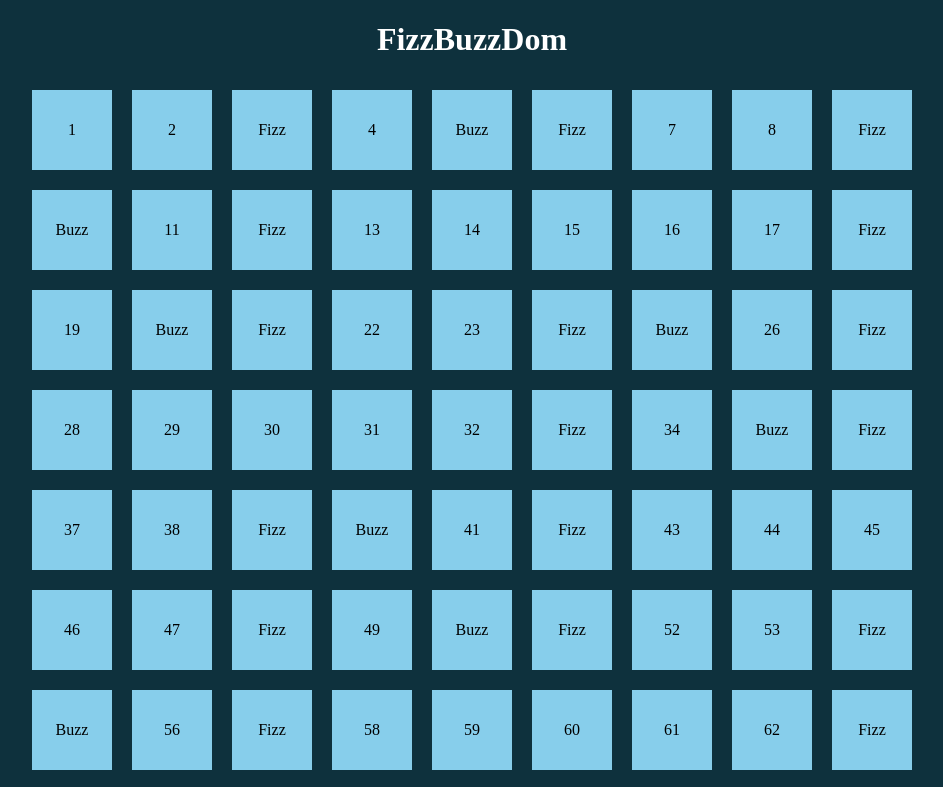
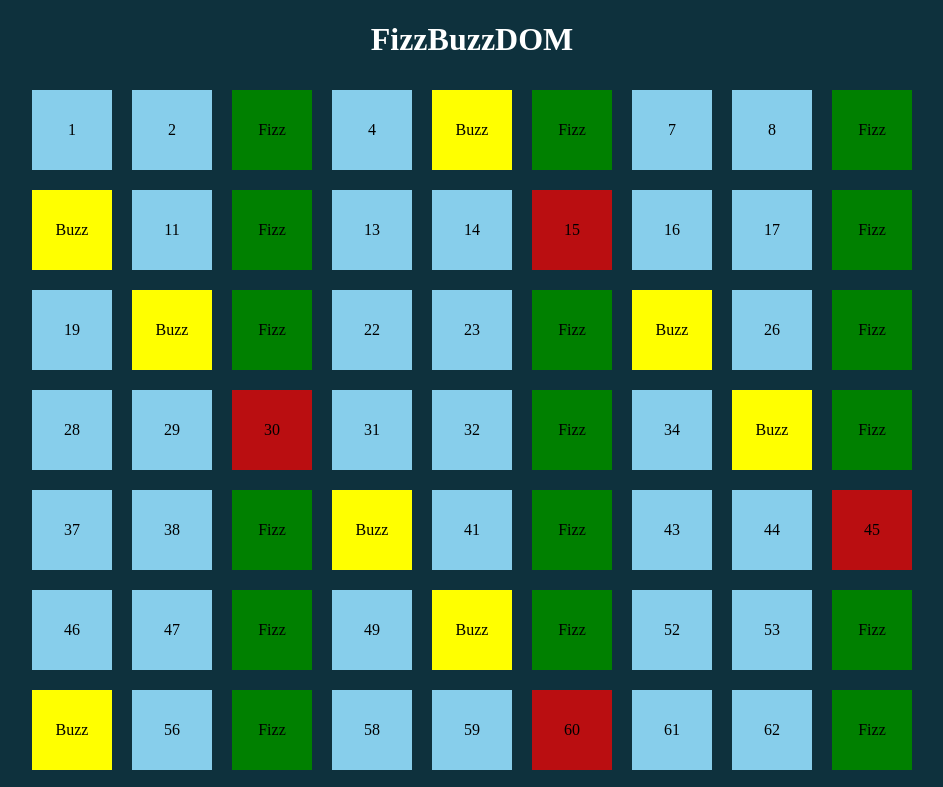
Before and after one commit to chidoriii7/js-fizzbuzz, a plain HTML site: page index.html in a window 1280 px wide. Shown: the top 787 px of the page, without its empty margins (168-1111 px from the left). Drawn offline with Linux system fonts and the light colour scheme.

Commit message:
js-fizzbuzz : BONUS 2

```diff
--- a/app.js
+++ b/app.js
@@ -15,7 +15,7 @@ for (let number = 1; number <= 100; number++ ){
         containerDOM.append(divElement)
         divElement.append(number)
         // (colore rosso)
-        divElement.classList.add('box')
+        divElement.classList.add('box', 'box-fizzbuzz')
         console.log('FizzBuzz');
 
 
@@ -26,7 +26,7 @@ for (let number = 1; number <= 100; number++ ){
         containerDOM.append(divElement)
         divElement.append('Fizz')
         // -(colore verde chiaro)
-        divElement.classList.add('box')
+        divElement.classList.add('box', 'box-fizz')
         console.log('fizz');
 
 
@@ -38,7 +38,7 @@ for (let number = 1; number <= 100; number++ ){
 
 
         // (colore giallo)
-        divElement.classList.add('box')
+        divElement.classList.add('box', 'box-buzz')
 
         console.log('buzz');
 
--- a/index.html
+++ b/index.html
@@ -8,7 +8,7 @@
 </head>
 <body>
 
-    <h1>FizzBuzzDom</h1>
+    <h1>FizzBuzzDOM</h1>
     <div class ="container">
 
     </div>
--- a/style.css
+++ b/style.css
@@ -3,9 +3,6 @@ h1 {
     color: white;
 }
 
-/* ul {
-    list-style: none;
-} */
 
 body {
     background-color: #0E313D;
@@ -15,7 +12,7 @@ body {
     display: flex;
     flex-wrap: wrap;
     justify-content: center;
-    width: 1000px;
+    width: 90%;
     max-width: 960px;
     margin: 0 auto;
 }
@@ -29,3 +26,16 @@ body {
     margin: 10px;
     background-color: skyblue;
 }
+
+.box-fizz {
+    background-color: green;
+}
+
+.box-buzz {
+    background-color: yellow;
+
+}
+
+.box-fizzbuzz {
+    background-color: rgba(255, 0, 0, 0.712);
+}
```
